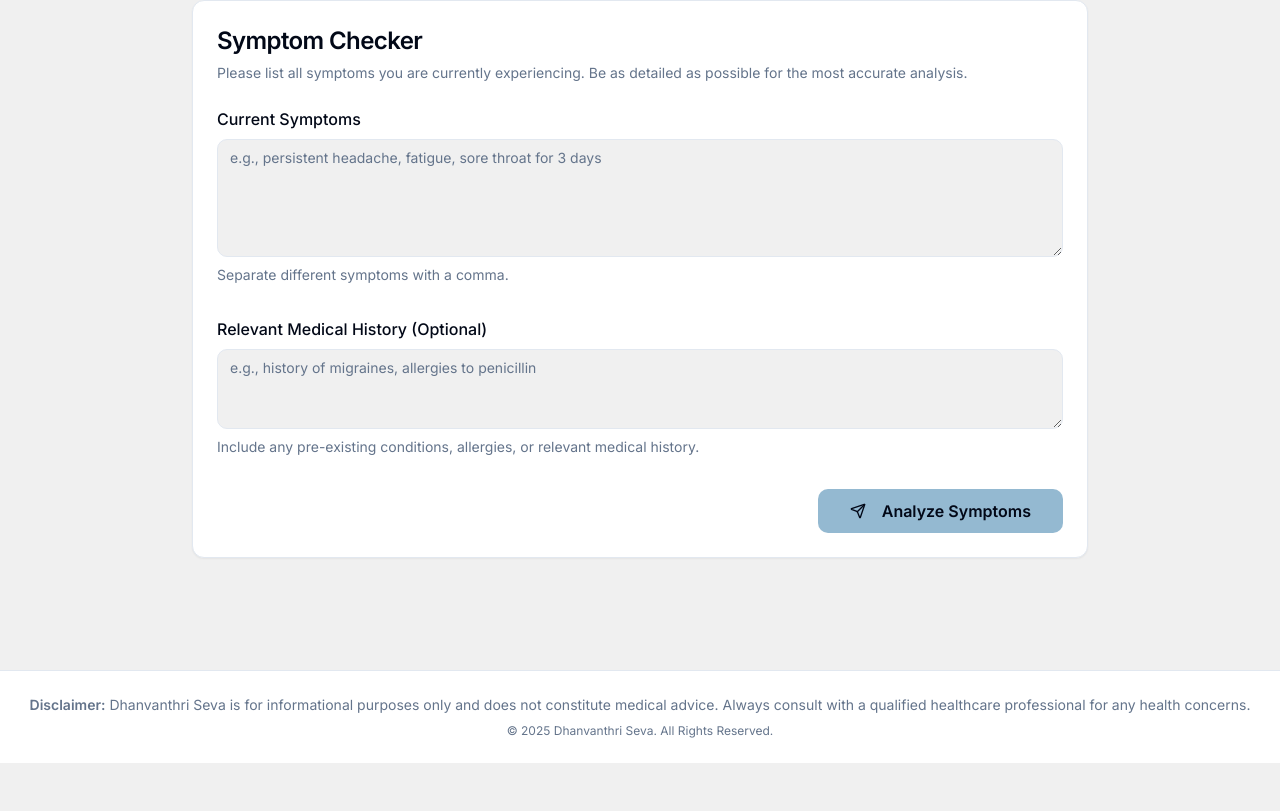
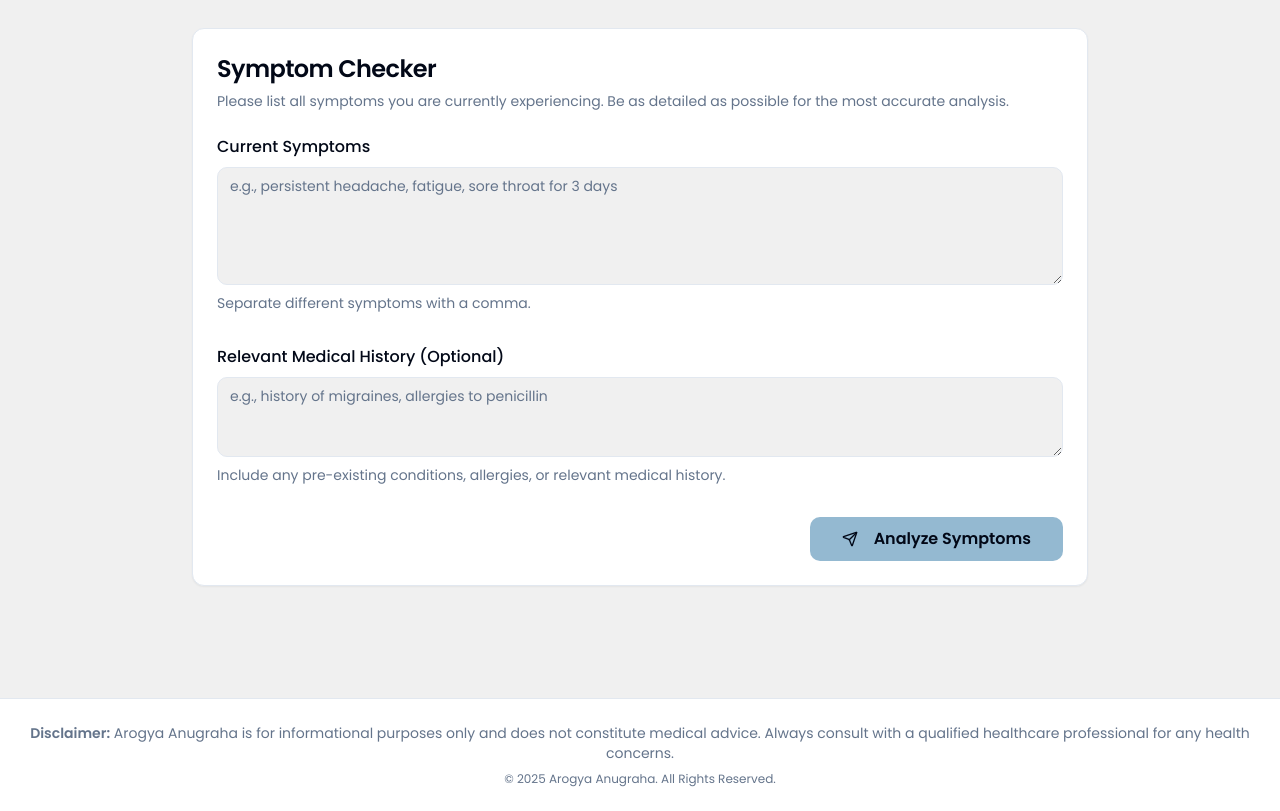
Before and after one commit to matheshvishnu/arogya-anugraha-app, a Next.js app: page / in a window 1280 px wide. Shown: the part 317-1128 px from the top of the page. Before the commit the page ends 1080 px from the top, so only its background shows below. Built offline with nearby package versions, Linux system fonts and the light colour scheme; what @genkit-ai/googleai, genkit would draw is missing.

Commit message:
Initial commit

```diff
--- a/src/app/layout.tsx
+++ b/src/app/layout.tsx
@@ -3,7 +3,7 @@ import './globals.css';
 import { Toaster } from "@/components/ui/toaster"
 
 export const metadata: Metadata = {
-  title: 'Dhanvanthri Seva',
+  title: 'Arogya Anugraha',
   description: 'Intelligent Symptom Analysis',
 };
 
@@ -17,7 +17,7 @@ export default function RootLayout({
       <head>
         <link rel="preconnect" href="https://fonts.googleapis.com" />
         <link rel="preconnect" href="https://fonts.gstatic.com" crossOrigin="anonymous" />
-        <link href="https://fonts.googleapis.com/css2?family=Inter:wght@400;500;600;700&display=swap" rel="stylesheet" />
+        <link href="https://fonts.googleapis.com/css2?family=Poppins:wght@400;500;600;700&display=swap" rel="stylesheet" />
       </head>
       <body className="font-body antialiased">
         {children}
--- a/src/app/page.tsx
+++ b/src/app/page.tsx
@@ -53,7 +53,7 @@ export default function Home() {
           <div className="p-3 bg-primary/20 text-primary rounded-lg">
             <Stethoscope className="h-7 w-7" />
           </div>
-          <h1 className="text-2xl font-bold tracking-tight text-foreground">Dhanvanthri Seva</h1>
+          <h1 className="text-2xl font-bold tracking-tight text-foreground">Arogya Anugraha</h1>
         </div>
       </header>
 
@@ -94,9 +94,9 @@ export default function Home() {
       <footer className="p-6 mt-16 bg-card border-t text-center text-sm text-muted-foreground">
         <div className="container mx-auto">
           <p>
-            <span className="font-semibold">Disclaimer:</span> Dhanvanthri Seva is for informational purposes only and does not constitute medical advice. Always consult with a qualified healthcare professional for any health concerns.
+            <span className="font-semibold">Disclaimer:</span> Arogya Anugraha is for informational purposes only and does not constitute medical advice. Always consult with a qualified healthcare professional for any health concerns.
           </p>
-          <p className="mt-2 text-xs">&copy; {new Date().getFullYear()} Dhanvanthri Seva. All Rights Reserved.</p>
+          <p className="mt-2 text-xs">&copy; {new Date().getFullYear()} Arogya Anugraha. All Rights Reserved.</p>
         </div>
       </footer>
 
--- a/tailwind.config.ts
+++ b/tailwind.config.ts
@@ -10,8 +10,8 @@ export default {
   theme: {
     extend: {
       fontFamily: {
-        body: ['Inter', 'sans-serif'],
-        headline: ['Inter', 'sans-serif'],
+        body: ['Poppins', 'sans-serif'],
+        headline: ['Poppins', 'sans-serif'],
         code: ['monospace'],
       },
       colors: {
```
